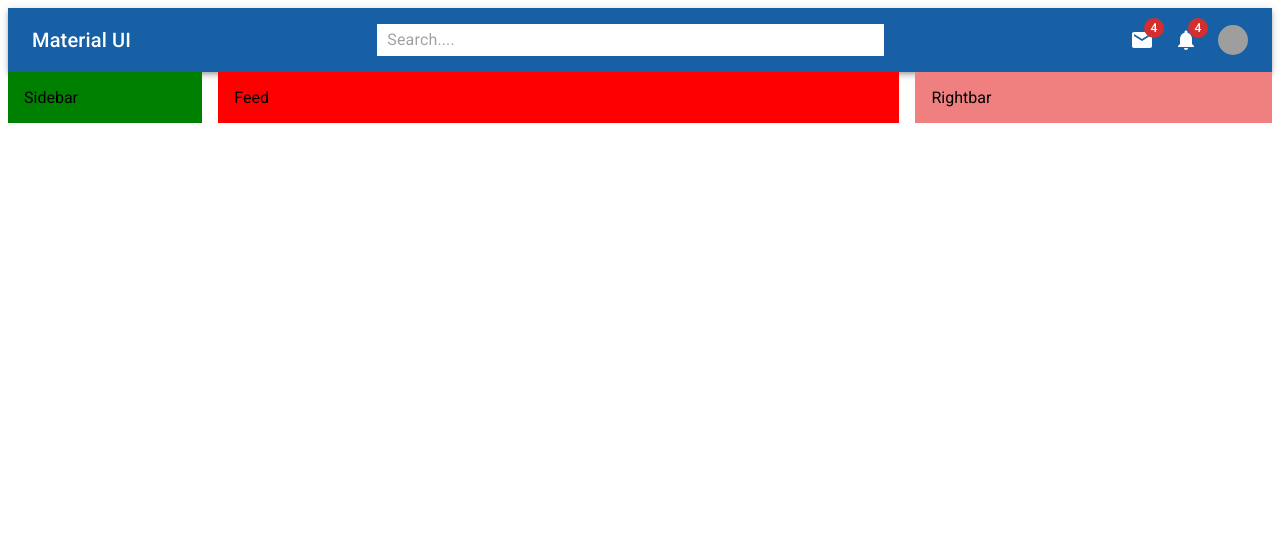
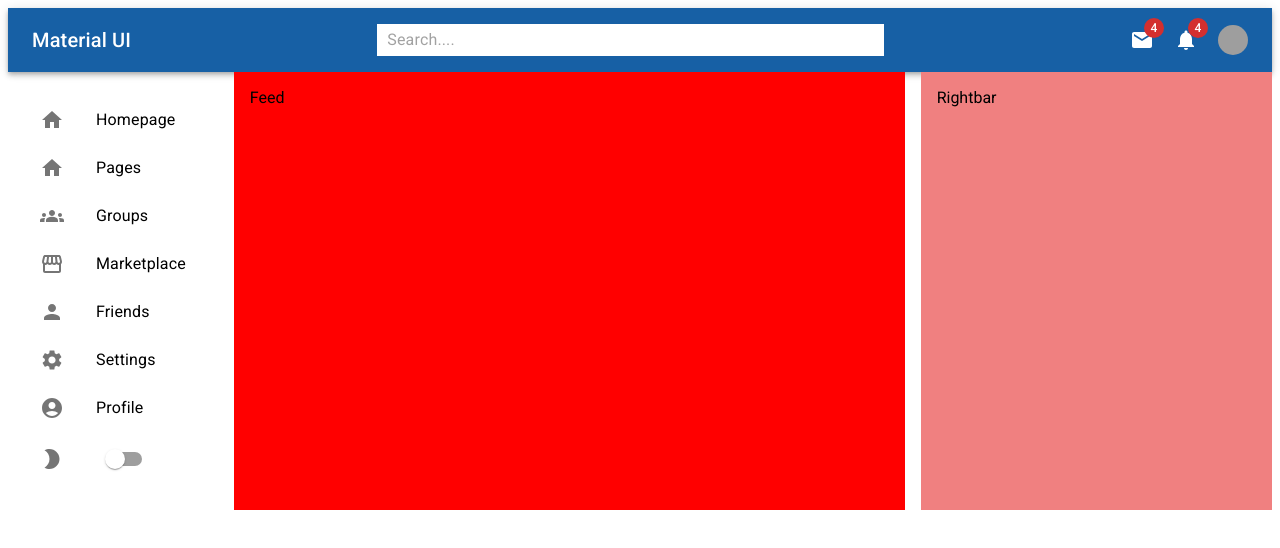
Before and after one commit to tahmid-12/material-ui-project, a React (Create React App) app: page / in a window 1280 px wide. Shown: the top 548 px of the page. Built offline with nearby package versions, Linux system fonts and the light colour scheme; grey boxes are pictures that could not be loaded.

Commit message:
Right sidebar

```diff
--- a/src/components/Sidebar.jsx
+++ b/src/components/Sidebar.jsx
@@ -1,10 +1,17 @@
 import React from 'react'
 import { Box } from '@mui/system'
+import { List, ListItem, ListItemButton, ListItemIcon, ListItemText, Switch } from '@mui/material';
+import HomeIcon from '@mui/icons-material/Home';
+import GroupsIcon from '@mui/icons-material/Groups';
+import StorefrontIcon from '@mui/icons-material/Storefront';
+import PersonIcon from '@mui/icons-material/Person';
+import SettingsIcon from '@mui/icons-material/Settings';
+import AccountCircleIcon from '@mui/icons-material/AccountCircle';
+import ModeNightIcon from '@mui/icons-material/ModeNight';
 
 const Sidebar = () => {
   return (
     <Box
-        bgcolor="green"
         flex={1}
         p={2}
         sx={{
@@ -13,7 +20,81 @@
                 sm: "block"
             }
          }}>
-        Sidebar
+        <List>
+
+          <ListItem disablePadding>
+            <ListItemButton component="a" href="#home">
+              <ListItemIcon>
+                <HomeIcon />
+              </ListItemIcon>
+              <ListItemText primary="Homepage" />
+            </ListItemButton>
+          </ListItem>
+
+          <ListItem disablePadding>
+            <ListItemButton component="a" href="#pages">
+              <ListItemIcon>
+                <HomeIcon />
+              </ListItemIcon>
+              <ListItemText primary="Pages" />
+            </ListItemButton>
+          </ListItem>
+
+          <ListItem disablePadding>
+            <ListItemButton component="a" href="#groups">
+              <ListItemIcon>
+                <GroupsIcon />
+              </ListItemIcon>
+              <ListItemText primary="Groups" />
+            </ListItemButton>
+          </ListItem>
+
+          <ListItem disablePadding>
+            <ListItemButton component="a" href="#marketplace">
+              <ListItemIcon>
+                <StorefrontIcon />
+              </ListItemIcon>
+              <ListItemText primary="Marketplace" />
+            </ListItemButton>
+          </ListItem>
+
+          <ListItem disablePadding>
+            <ListItemButton component="a" href="#friends">
+              <ListItemIcon>
+                <PersonIcon />
+              </ListItemIcon>
+              <ListItemText primary="Friends" />
+            </ListItemButton>
+          </ListItem>
+
+          <ListItem disablePadding>
+            <ListItemButton component="a" href="#settings">
+              <ListItemIcon>
+                <SettingsIcon />
+              </ListItemIcon>
+              <ListItemText primary="Settings" />
+            </ListItemButton>
+          </ListItem>
+
+          <ListItem disablePadding>
+            <ListItemButton component="a" href="#profile">
+              <ListItemIcon>
+                <AccountCircleIcon />
+              </ListItemIcon>
+              <ListItemText primary="Profile" />
+            </ListItemButton>
+          </ListItem>
+
+          <ListItem disablePadding>
+            <ListItemButton component="a" href="#profile">
+              <ListItemIcon>
+                <ModeNightIcon />
+              </ListItemIcon>
+              <Switch />
+            </ListItemButton>
+          </ListItem>
+
+        </List>
     </Box>
   )
 }
```
